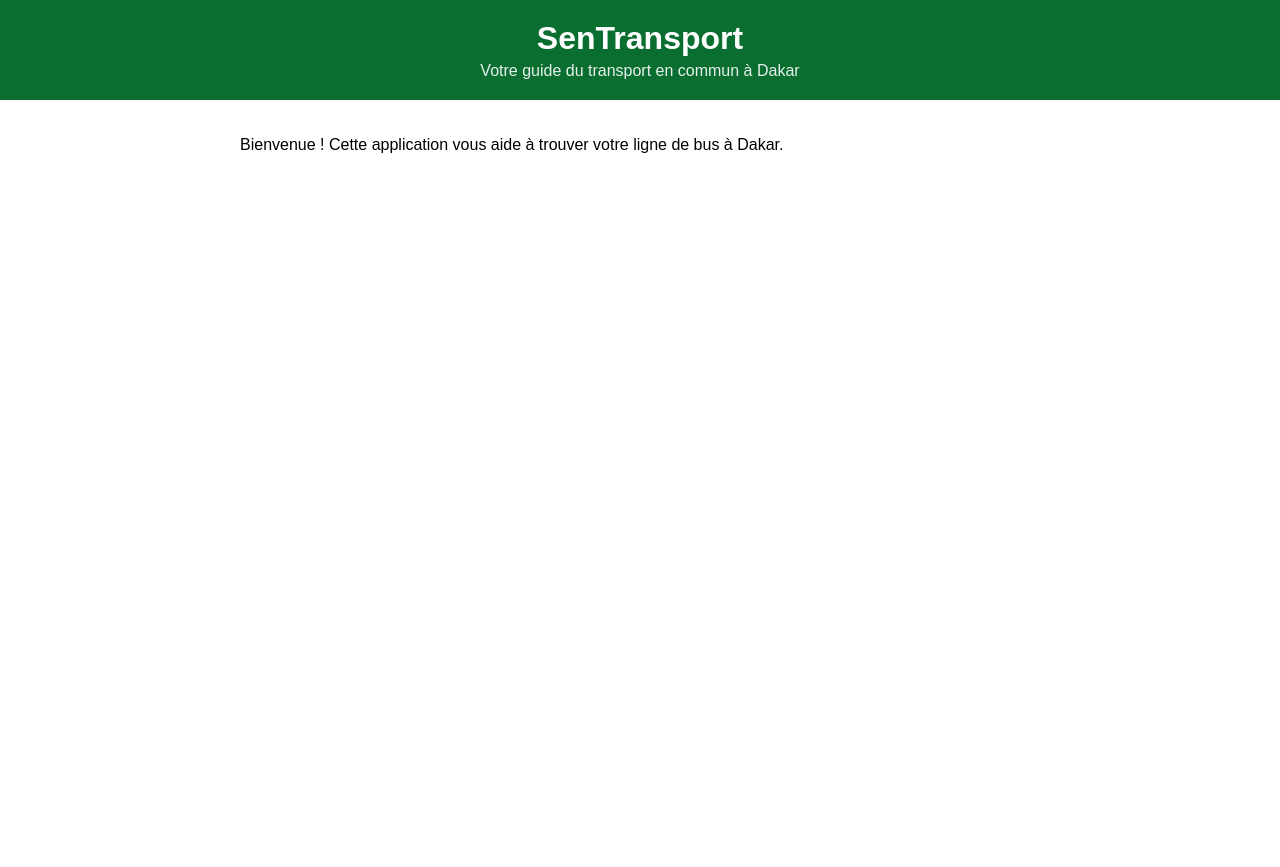
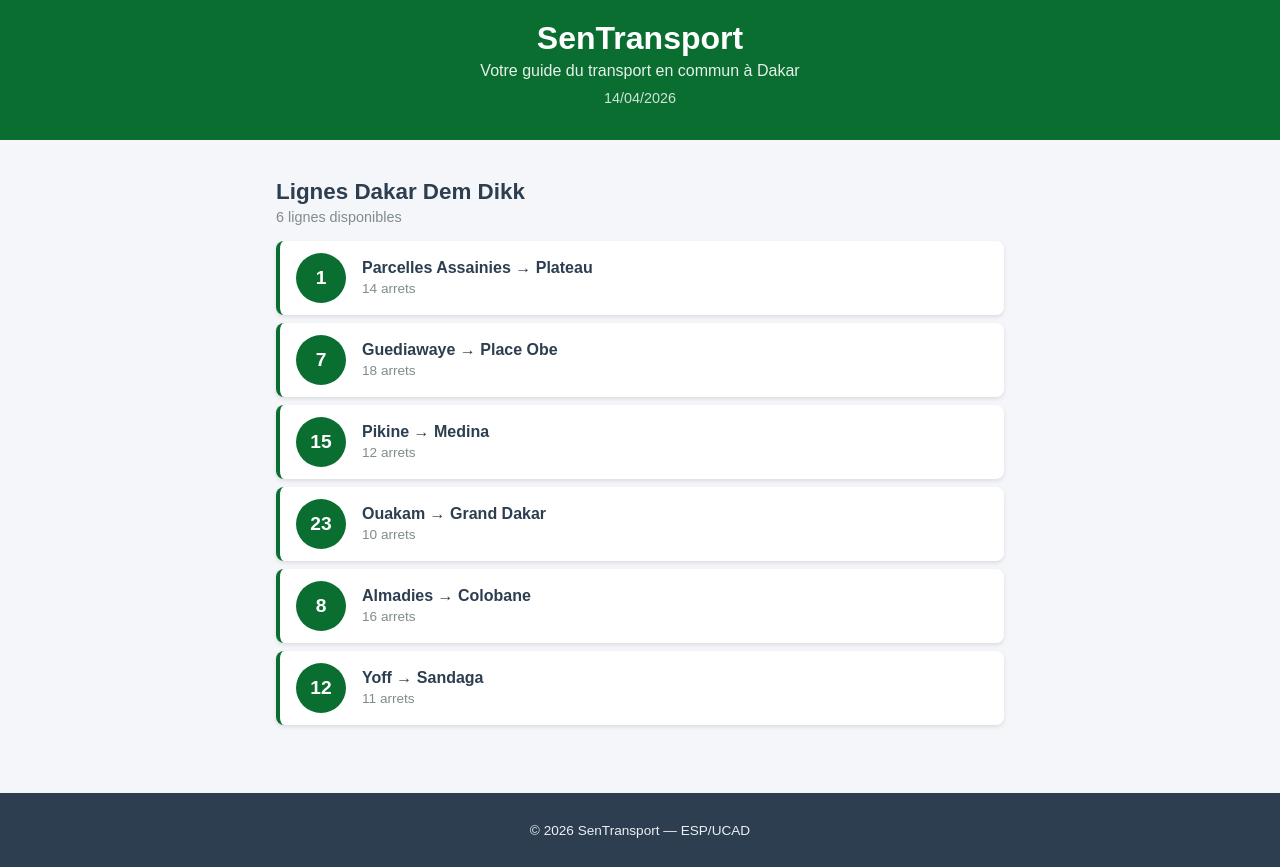
Before and after one commit to fatouniang-source/sentransport, a React (Create React App) app: page / in a window 1280 px wide. Before the commit the page ends 800 px from the top, so only its background shows below. Built offline with nearby package versions, Linux system fonts and the light colour scheme.

Commit message:
Lab 2 : composants statiques LigneBus et ListeLignes

```diff
--- a/src/App.css
+++ b/src/App.css
@@ -1,10 +1,20 @@
 .App {
-  font-family: Arial, sans-serif;
-  min-height: 100vh;
+font-family: Arial, sans-serif;
+min-height: 100vh;
+background-color: #f5f6fa;
+display: flex;
+flex-direction: column;
 }
-
 .contenu {
-  padding: 20px;
-  max-width: 800px;
-  margin: 0 auto;
+padding: 20px;
+max-width: 800px;
+margin: 0 auto;
+width: 100%;
+box-sizing: border-box;
+flex: 1;
 }
+@media (max-width: 600px) {
+.contenu {
+padding: 12px;
+}
+}
--- a/src/App.js
+++ b/src/App.js
@@ -1,19 +1,34 @@
 import './App.css';
 import Header from './Header';
-import Tableau from './components/Tableau'
-
-
+import ListeLignes from './ListeLignes';
+import Footer from './Footer';
 function App() {
+const lignes = [
+{ id: 1, numero: "1", depart: "Parcelles Assainies",
+arrivee: "Plateau",
+arrets: 14 },
+{ id: 2, numero: "7", depart: "Guediawaye",
+arrivee: "Place Obe", arrets: 18 },
+{ id: 3, numero: "15", depart: "Pikine",
+arrivee: "Medina",
+arrets: 12 },
+{ id: 4, numero: "23", depart: "Ouakam",
+arrivee: "Grand Dakar", arrets: 10 },
+{ id: 5, numero: "8", depart: "Almadies",
+arrivee: "Colobane",
+arrets: 16 },
+{ id: 6, numero: "12", depart: "Yoff",
+arrivee: "Sandaga",
+arrets: 11 },
+];
 return (
 <div className="App">
 <Header />
 <main className="contenu">
-        <p>
-          Bienvenue ! Cette application vous aide à trouver votre ligne de bus à Dakar.
-        </p>
+<ListeLignes lignes={lignes} />
 </main>
+<Footer />
 </div>
 );
 }
-
 export default App;
--- /dev/null
+++ b/src/Footer.css
@@ -0,0 +1,8 @@
+.footer {
+background-color: #2c3e50;
+color: #ecf0f1;
+text-align: center;
+padding: 16px;
+margin-top: 40px;
+font-size: 0.85rem;
+}
--- /dev/null
+++ b/src/Footer.js
@@ -0,0 +1,11 @@
+import './Footer.css';
+
+function Footer() {
+  return (
+    <footer className="footer">
+      <p>&copy; 2026 SenTransport &mdash; ESP/UCAD</p>
+    </footer>
+  );
+}
+
+export default Footer;
--- a/src/Header.css
+++ b/src/Header.css
@@ -15,3 +15,9 @@
   font-size: 1rem;
   opacity: 0.9;
 }
+
+.header-date {
+  margin-top: 10px;
+  font-size: 0.9rem;
+  opacity: 0.8;
+}
--- a/src/Header.js
+++ b/src/Header.js
@@ -1,12 +1,16 @@
 import './Header.css';
 
 function Header() {
+  const date = new Date().toLocaleDateString('fr-FR');
+
   return (
     <header className="header">
       <h1 className="header-titre">SenTransport</h1>
       <p className="header-soustitre">
         Votre guide du transport en commun à Dakar
       </p>
+
+      <p className="header-date">{date}</p>
     </header>
   );
 }
--- /dev/null
+++ b/src/LigneBus.css
@@ -0,0 +1,45 @@
+.ligne-bus {
+display: flex;
+align-items: center;
+padding: 12px 16px;
+margin: 8px 0;
+background-color: #ffffff;
+border-radius: 8px;
+border-left: 4px solid #0a6e31;
+box-shadow: 0 2px 4px rgba(0, 0, 0, 0.1);
+cursor: pointer;
+transition: transform 0.2s, box-shadow 0.2s;
+}
+
+.ligne-bus:hover {
+transform: translateX(4px);
+box-shadow: 0 4px 8px rgba(0, 0, 0, 0.15);
+}
+.ligne-numero {
+background-color: #0a6e31;
+color: white;
+font-weight: bold;
+font-size: 1.2rem;
+width: 50px;
+height: 50px;
+border-radius: 50%;
+display: flex;
+align-items: center;
+justify-content: center;
+margin-right: 16px;
+flex-shrink: 0;
+}
+.ligne-info {
+display: flex;
+flex-direction: column;
+}
+.ligne-trajet {
+font-size: 1rem;
+font-weight: 600;
+color: #2c3e50;
+}
+.ligne-arrets {
+font-size: 0.85rem;
+color: #7f8c8d;
+margin-top: 4px;
+}
--- /dev/null
+++ b/src/LigneBus.js
@@ -0,0 +1,17 @@
+import './LigneBus.css';
+
+function LigneBus ({ numero, depart, arrivee, arrets }) {
+    return (
+        <div className="ligne-bus">
+            <div className="ligne-numero">{numero}</div>
+            <div className="ligne-info">
+                <span className="ligne-trajet">
+                    {depart} &rarr; {arrivee}
+                </span>
+                <span className="ligne-arrets">{arrets} arrets</span>
+            </div>
+        </div>
+    );
+}
+
+export default LigneBus;
--- /dev/null
+++ b/src/ListeLignes.css
@@ -0,0 +1,15 @@
+.liste-lignes {
+padding: 0 16px;
+}
+
+.liste-titre {
+color: #2c3e50;
+font-size: 1.4rem;
+margin-bottom: 4px;
+}
+.liste-description {
+color: #7f8c8d;
+font-size: 0.9rem;
+margin-top: 0;
+margin-bottom: 16px;
+}
--- /dev/null
+++ b/src/ListeLignes.js
@@ -0,0 +1,22 @@
+import LigneBus from './LigneBus';
+import './ListeLignes.css';
+function ListeLignes({ lignes }) {
+return (
+<div className="liste-lignes">
+<h2 className="liste-titre">Lignes Dakar Dem Dikk</h2>
+<p className="liste-description">
+{lignes.length} lignes disponibles
+</p>
+{lignes.map(ligne => (
+<LigneBus
+key={ligne.id}
+numero={ligne.numero}
+depart={ligne.depart}
+arrivee={ligne.arrivee}
+arrets={ligne.arrets}
+/>
+))}
+</div>
+);
+}
+export default ListeLignes;
```
Also changed, not shown: src/Statistique.css (added, +7 -0 lines), src/Statistique.js (added, +13 -0 lines). Lines whose indentation alone changed are shown as unchanged.
